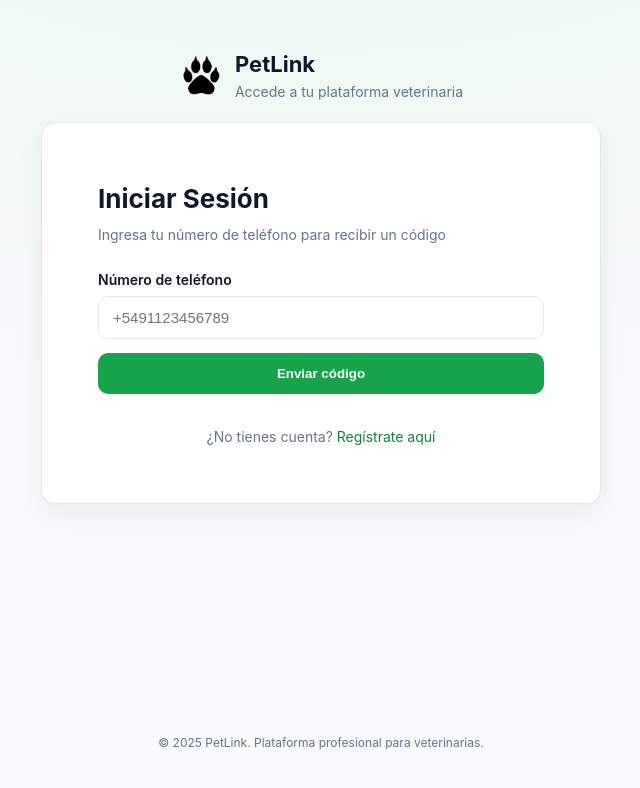
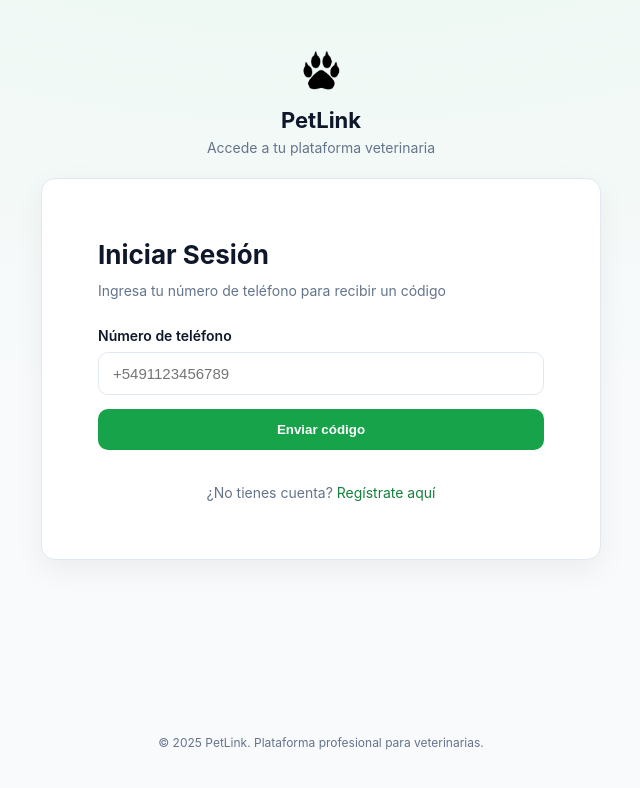
Before and after one commit to HackAi2025-Paws/paws-front, a React (Vite) app in the folder veterinarian/: page /login in a window 1280 px wide. Shown: the top 788 px of the page, without its empty margins (319-959 px from the left). Built offline with nearby package versions, Linux system fonts and the light colour scheme; no server answers.

Commit message:
FIX(UI): CENTRÉ EL LOGO 🎯🖼️ — PORQUE ESTABA MÁS PERDIDO QUE YO EN UN EXAMEN DE CÁLCULO 📉

```diff
--- a/veterinarian/src/index.css
+++ b/veterinarian/src/index.css
@@ -40,12 +40,19 @@ a:hover { text-decoration: underline; }
 
 .authLayout__header {
   display: flex;
+  flex-direction: column;
   align-items: center;
   gap: 12px;
   margin-bottom: 20px;
 }
 
 .logoMark { display: grid; place-items: center; }
+.brand {
+  display: flex;
+  flex-direction: column;
+  justify-content: center;
+  align-items: center;
+}
 .brand__title { font-weight: 700; font-size: 22px; }
 .brand__subtitle { color: var(--muted); font-size: 14px; }
 
```
